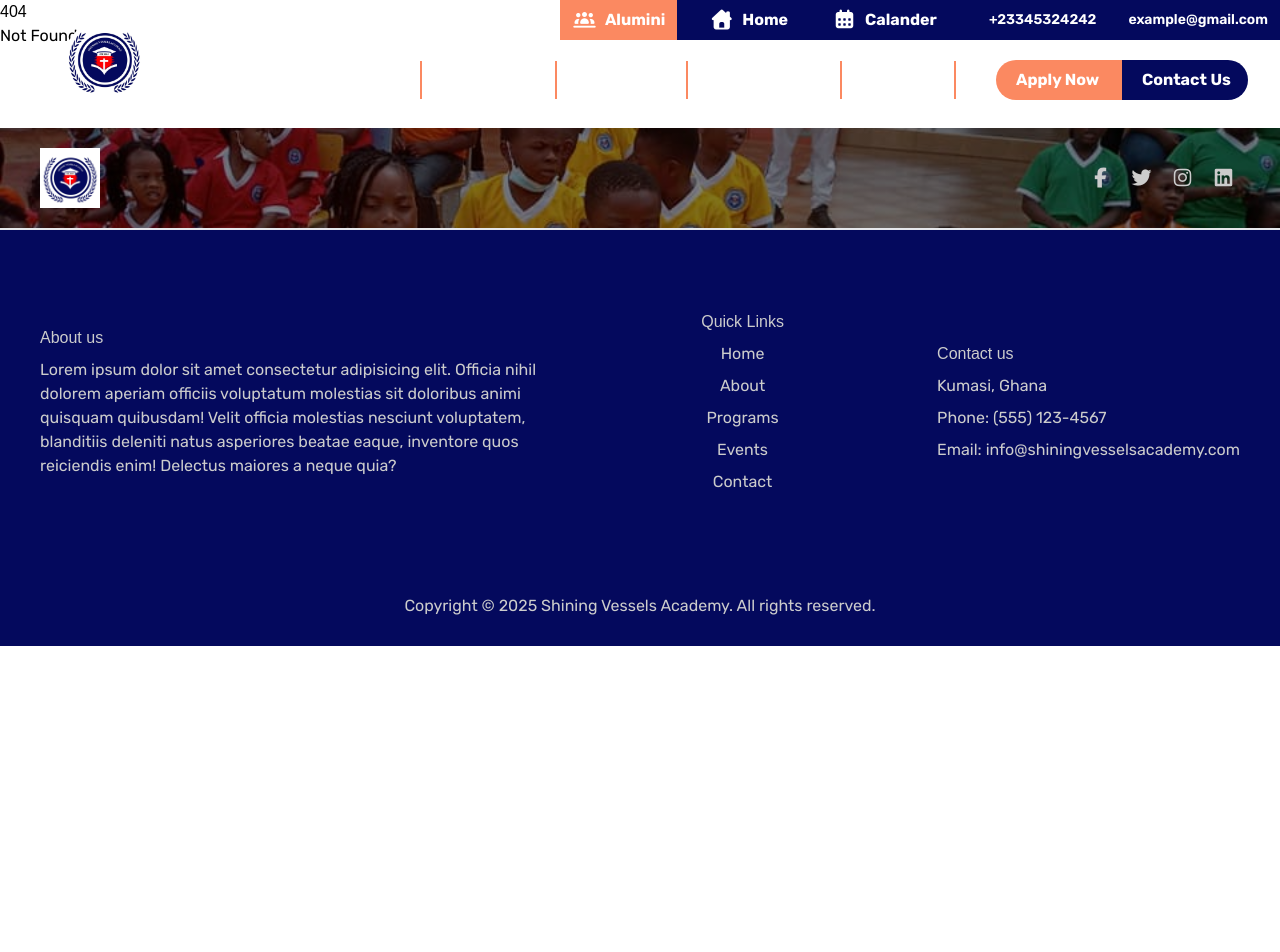
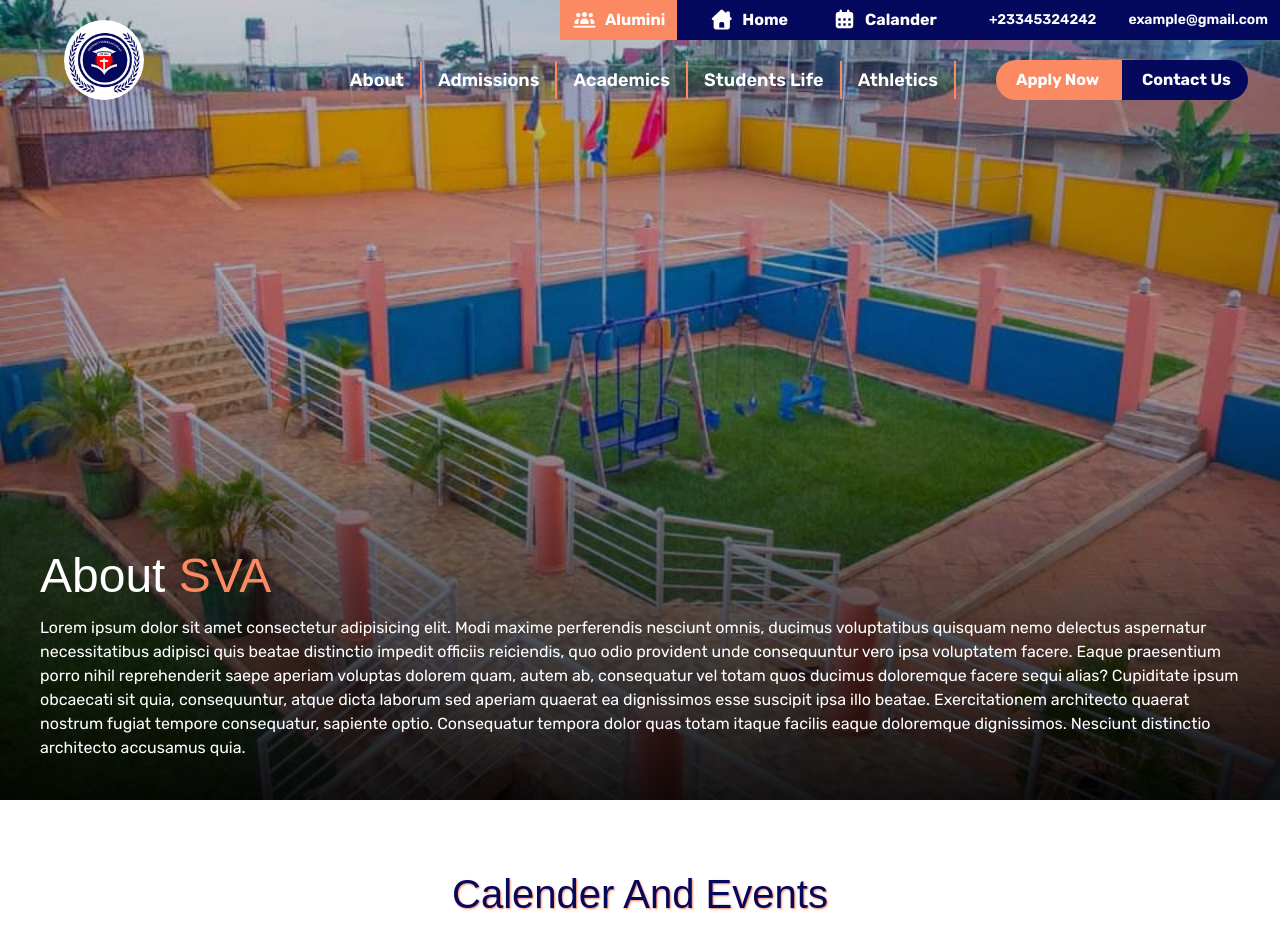
Before and after one commit to michaelboateng1/shining-vessels-academy-, a SvelteKit app: page /calender in a window 1280 px wide. Before the commit this address had no page. Shown: the top 952 px of the page. Before the commit the page ends 800 px from the top, so only its background shows below. Built offline with nearby package versions, Linux system fonts and the light colour scheme; a web font is replaced by a local one.

Commit message:
Added a calender page

```diff
--- /dev/null
+++ b/src/routes/calender/+page.svelte
@@ -0,0 +1,9 @@
+<script>
+    import Calender from "../components/Calender.svelte";
+    import Heading from "../components/Heading.svelte";
+</script>
+
+<main>
+    <Heading />
+    <Calender />
+</main>
```
